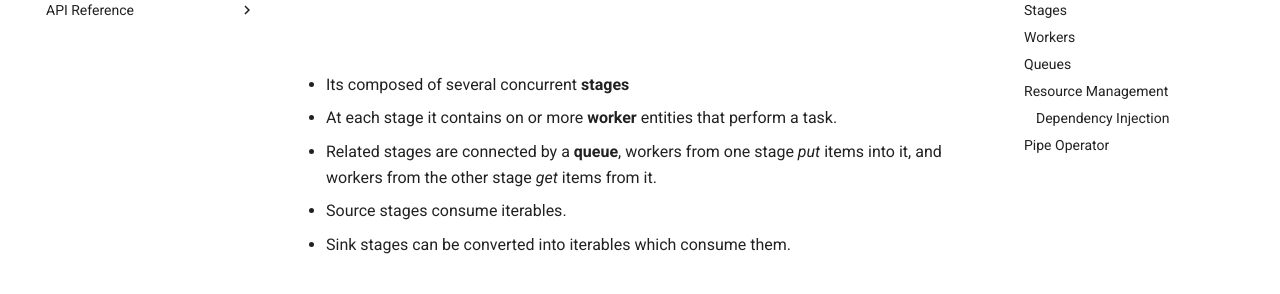
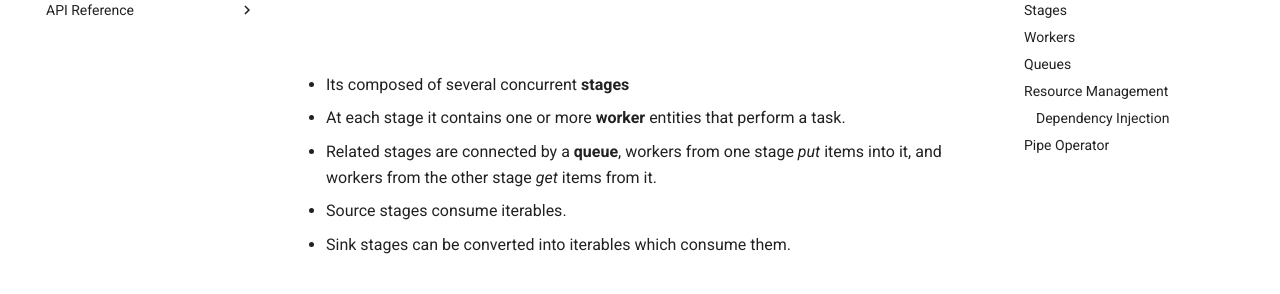
Before and after one commit to cgarciae/pypeln, an MkDocs documentation site: the page built from docs/advanced.md, in a window 1280 px wide and 900 px high, scrolled down 459 px. Shown: the part 152-446 px from the top of the window. Built offline with MkDocs 1.6.1 and Material for MkDocs 9.7.7, drawn with Linux system fonts in a browser that asks for light colours; comment, search, counter and statistics services are not loaded.

Commit message:
Update advanced.md (#57)
Little typo I saw whilst reading the docs

```diff
--- a/docs/advanced.md
+++ b/docs/advanced.md
@@ -6,7 +6,7 @@ A Pypeln pipeline has the following structure:
 ![diagram](https://github.com/cgarciae/pypeln/blob/master/docs/images/diagram.png?raw=true)
 
 * Its composed of several concurrent **stages**
-* At each stage it contains on or more **worker** entities that perform a task.
+* At each stage it contains one or more **worker** entities that perform a task.
 * Related stages are connected by a **queue**, workers from one stage *put* items into it, and workers from the other stage *get* items from it.
 * Source stages consume iterables.
 * Sink stages can be converted into iterables which
```
